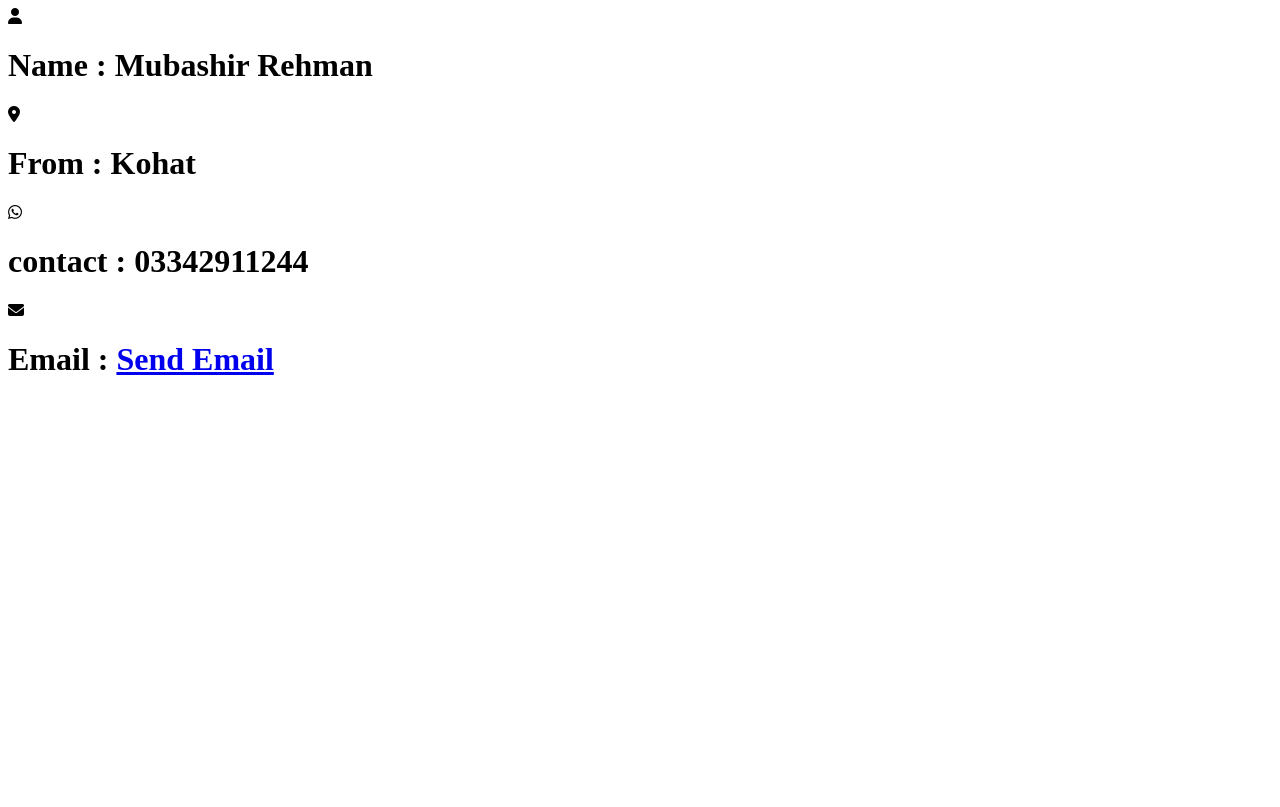
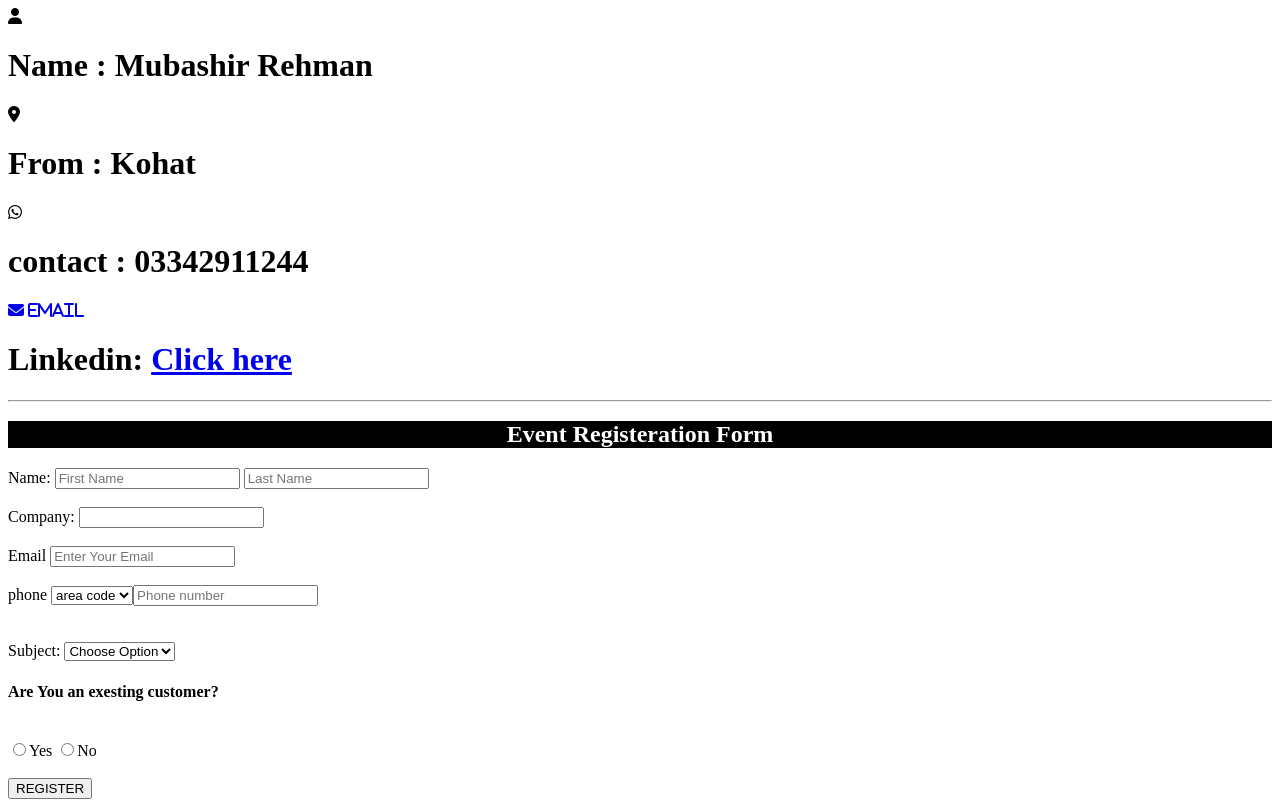
Before and after one commit to mobiikhan/Deploy-website, a plain HTML site: page Contact Us.html in a window 1280 px wide. Drawn offline with Linux system fonts and the light colour scheme.

Commit message:
We can add this in 25-02-2024

```diff
--- a/Contact Us.html
+++ b/Contact Us.html
@@ -6,6 +6,7 @@
     <title>Contact Us </title>
     <script src="https://kit.fontawesome.com/8893ad2a73.js" crossorigin="anonymous"></script>
     <link rel="stylesheet" href="https://cdnjs.cloudflare.com/ajax/libs/font-awesome/5.15.4/css/all.min.css" integrity="sha512-1ycn6IcaQQ40/MKBW2W4Rhis/DbILU74C1vSrLJxCq57o941Ym01SwNsOMqvEBFlcgUa6xLiPY/NS5R+E6ztJQ==" crossorigin="anonymous" referrerpolicy="no-referrer" />
+
 </head>
 <body>
     <i class="fa-solid fa-user"></i>
@@ -14,7 +15,43 @@
     <h1>From    : Kohat</h1>
     <i class="fa-brands fa-whatsapp"></i>
     <h1>contact : 03342911244 </h1>
-    <i class="fa-solid fa-envelope"></i>
-    <h1> Email  : <a href = "mailto: mubashirkhax1@gmail.com">Send Email</a></h1>
+    <!-- <i class="fa-solid fa-envelope"></i> -->
+    <a href="mailto:mubashirkhax1@gmail.com"><i class="fa-solid fa-envelope"> Email</i></a><br>
+    <h1>Linkedin: <a href="https://www.linkedin.com/in/mubashir-rehman-94b529294/"> Click here</a> </h1>
+    <hr>
+
+
+    <form >
+            <h2 style="color: white; background-color: black; text-align: center;">Event Registeration Form</h2>
+
+            <label for="Name">Name:</label>
+            <input type="text" name="name" placeholder="First Name">
+            <input type="text" placeholder="Last Name"><br><br>
+
+            <label for="Company"> Company:</label>
+            <input type="text"><br><br>
+
+            <label for="Email">Email</label>
+            <input type="email"name="Email"  placeholder="Enter Your Email"><br><br>
+
+            <label for="phone">phone</label>
+            <select>
+                <option> area code</option>
+                <option>Pkr</option>
+                <input type="text" placeholder="Phone number">
+            </select><br><br><br>
+
+            <label > Subject:</label>
+            <select>
+                <option>Choose Option </option><option>Physic</option>
+            </select><br>
+
+        <h4>   Are You an exesting customer?</h4><br>
+        <input type="radio" name="yes" >Yes
+        <input type="radio" name="yes">No <br><br>
+
+    <button>REGISTER</button>
+
+    </form>
 </body>
 </html>
--- /dev/null
+++ b/style.css
@@ -0,0 +1,45 @@
+body {
+    font-family: Arial, sans-serif;
+    background-color: #f4f4f4;
+    margin: 0;
+    padding: 0;
+    display: flex;
+    justify-content: center;
+    align-items: center;
+    height: 100vh;
+}
+
+form {
+    background-color: #fff;
+    padding: 20px;
+    border-radius: 8px;
+    box-shadow: 0 0 10px rgba(0, 0, 0, 0.1);
+    width: 300px;
+}
+
+label {
+    display: block;
+    margin-bottom: 8px;
+}
+
+input, textarea {
+    width: 100%;
+    padding: 8px;
+    margin-bottom: 16px;
+    box-sizing: border-box;
+    border: 1px solid #ccc;
+    border-radius: 4px;
+}
+
+button {
+    background-color: #4caf50;
+    color: #fff;
+    padding: 10px 15px;
+    border: none;
+    border-radius: 4px;
+    cursor: pointer;
+}
+
+button:hover {
+    background-color: #45a049;
+}
```
Also changed, not shown: Project.html (+2 -2 lines), index.html (+35 -0 lines), 1.jpg (deleted), 2.jpg (deleted), 3.png (added), 4.png (added), 6.png (added), 7.png (added).
